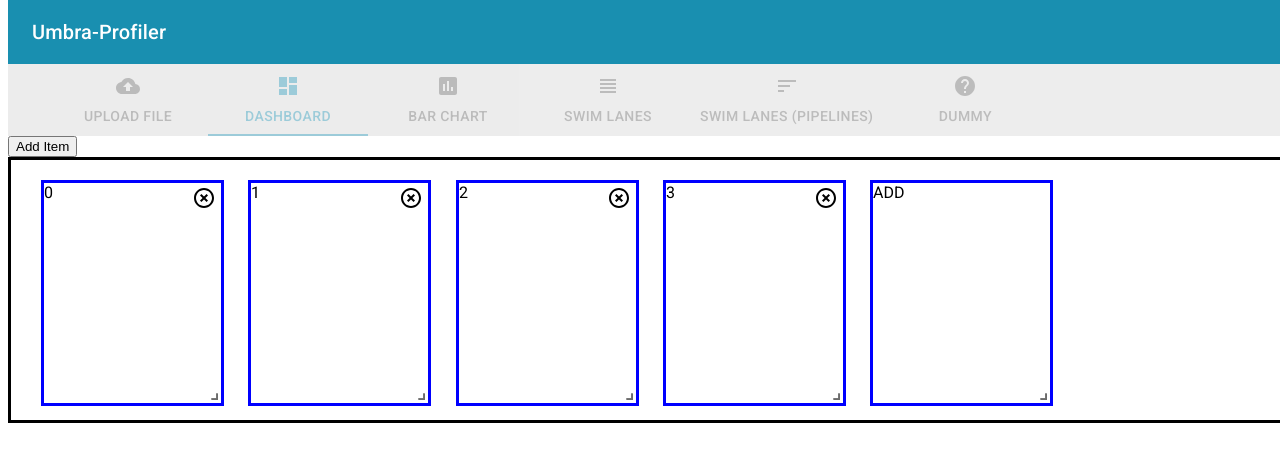
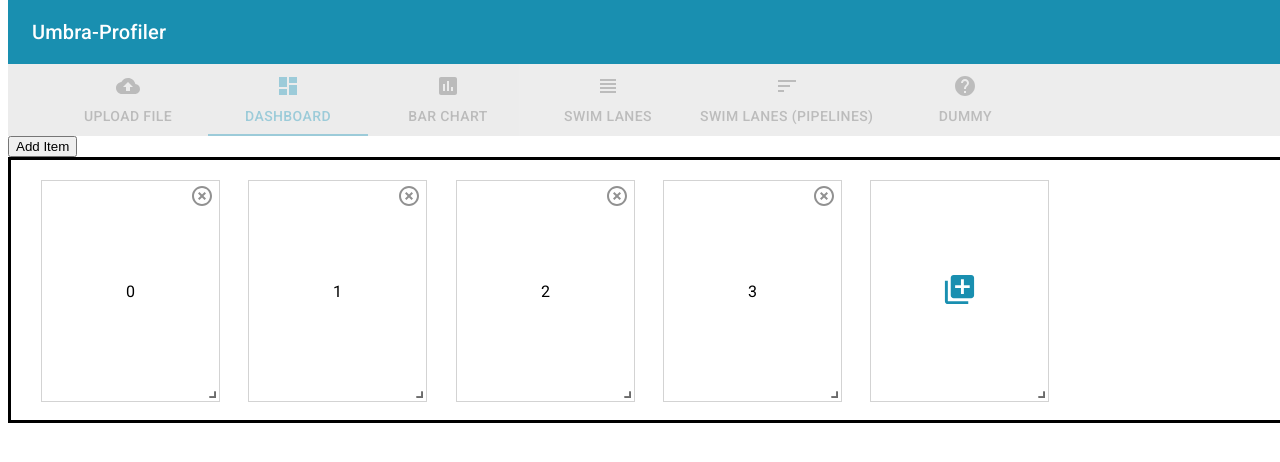
Before and after one commit to umbraperf/umbraperf, a React app: page /dashboard in a window 1280 px wide. Shown: the top 462 px of the page. Built offline with nearby package versions, Linux system fonts and the light colour scheme; the HTML template or start-up script is replaced by a standard one.

Commit message:
restyle dashboard

```diff
--- a/src/components/dashboard.tsx
+++ b/src/components/dashboard.tsx
@@ -4,6 +4,7 @@
 import styles from '../style/dashboard.module.css';
 import { WidthProvider, Responsive } from 'react-grid-layout';
 import HighlightOffIcon from '@material-ui/icons/HighlightOff';
+import QueueIcon from '@material-ui/icons/Queue';
 
 
 
@@ -155,15 +156,18 @@
                 className={`widget ${styles.gridBox}`}
             >
                 {el.add ?
-                    <span
-                        className={`add text ${styles.addText}`}
+                    <div
+                        className={`add text ${styles.addIconContainer}`}
                         onMouseDown={this.stopEventPropagation}
                         onTouchStart={this.stopEventPropagation}
                         onClick={this.onAddItem}
                         title="Add a visualization. "
                     >
-                        ADD
-                    </span>
+                        <QueueIcon className={styles.addIcon}
+                            color={"primary"}
+                            fontSize={"large"}
+                             />
+                    </div>
                     :
                     <span className={`text ${styles.text}`}>
                         {this.createRemoveElement(el)}
@@ -187,7 +191,7 @@
                     onClick={this.onRemoveItem.bind(this, i)}
 
                 >
-                    <HighlightOffIcon></HighlightOffIcon>
+                    <HighlightOffIcon color={"secondary"} />
                 </span>
             </div>
         );
--- a/src/style/dashboard.module.css
+++ b/src/style/dashboard.module.css
@@ -6,7 +6,12 @@
 
 .gridBox{
     border: solid;
-    border-color: blue;
+    border-width: 1px;
+    border-color: lightgray;
+    cursor: grab;
+    display: flex;
+    align-items: center;
+    justify-content: center;
 }
 
 .widgetRemove{
@@ -17,3 +22,17 @@
     margin: 2px;
     padding: 1px;
 }
+
+.addIconContainer{
+    cursor: pointer;
+}
+
+.addIcon{
+    transition: transform 1s;
+
+}
+
+.addIcon:hover{
+    transform: scale(1.25);
+
+}
```
